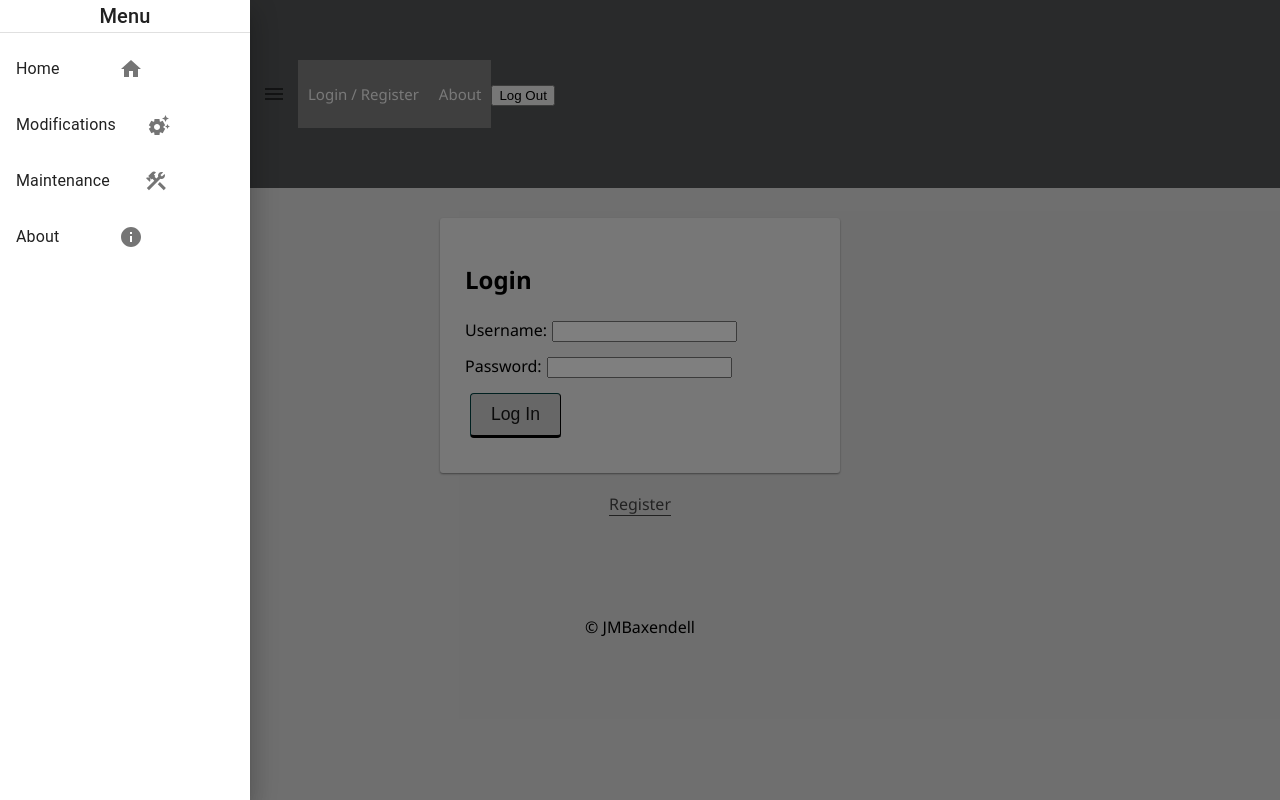
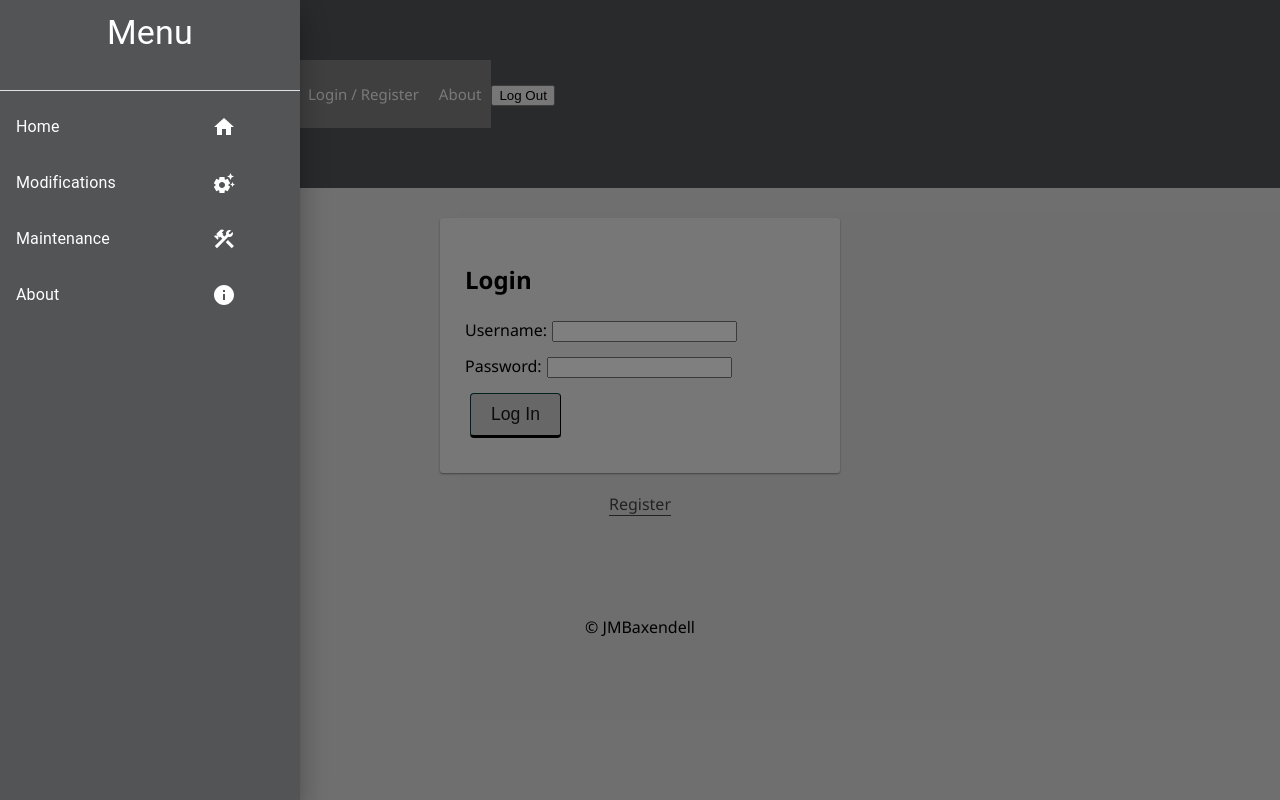
Before and after one commit to Jbaxend1/bored-fronco, a React (Create React App) app: page /#/user in a window 1280 px wide. Both pictures are taken after a click on the button "Navigation Menu". Built offline with nearby package versions, Linux system fonts and the light colour scheme; no server answers.

Commit message:
navigation styling

```diff
--- a/src/components/NavBar/NavBar.jsx
+++ b/src/components/NavBar/NavBar.jsx
@@ -8,8 +8,6 @@ import ListItem from '@mui/material/ListItem';
 import ListItemButton from '@mui/material/ListItemButton';
 import ListItemIcon from '@mui/material/ListItemIcon';
 import ListItemText from '@mui/material/ListItemText';
-import InboxIcon from '@mui/icons-material/MoveToInbox';
-import MailIcon from '@mui/icons-material/Mail';
 import { IconButton, Typography } from '@mui/material';
 import MenuIcon from '@mui/icons-material/Menu';
 import HomeIcon from '@mui/icons-material/Home';
@@ -20,6 +18,7 @@ import InfoIcon from '@mui/icons-material/Info';
 import { Link } from 'react-router-dom';
 import { useState } from 'react';
 import { useHistory } from 'react-router-dom';
+import { minWidth } from '@mui/system';
 
 
 function NavBar({ user }) {
@@ -53,32 +52,56 @@ function NavBar({ user }) {
 
     return (
         <>
-            <IconButton size='large' onClick={() => setDrawerOpen(true)}>
-                <MenuIcon />
+            <IconButton size='large' role={'menu'} aria-label="Navigation Menu" onClick={() => setDrawerOpen(true)}>
+                <MenuIcon/>
             </IconButton>
             <Drawer
+                sx={{ }}
                 anchor='left'
                 open={drawerOpen}
                 onClose={() => setDrawerOpen(false)}
+                PaperProps={{
+                    sx: {
+                        elevation: "14",
+                        backgroundColor: "#525456"
+                    }
+                }}
             >
                 <Box
-                    sx={{ width: 250, textAlign: 'center' }}
+                    sx={{ width: 300, textAlign: 'center'}}
                     role='presentation'
                     onClick={() => setDrawerOpen(false)}
                     onKeyDown={() => setDrawerOpen(false)}
                 >
-                    <Typography variant='h6'>
+                    <Typography variant='h4' color={'white'} padding={'12px'}>
                         Menu
                     </Typography>
-                    <Divider />
-                    <List>
+                    <Divider sx={{ backgroundColor: 'white', marginTop: 3}}/>
+                    <List
+                        sx={{
+                            // selected and (selected + hover) states
+                            '&& .Mui-selected, && .Mui-selected:hover': {
+                                bgcolor: 'red',
+                                '&, & .MuiListItemIcon-root': {
+                                    color: 'pink',
+                                },
+                            },
+                            // hover states
+                            '& .MuiListItemButton-root:hover': {
+                                bgcolor: '#f3be2d',
+                                '&, & .MuiListItemIcon-root': {
+                                    color: '#525456',
+                                },
+                            },
+                        }}
+                    >
                         {itemsList.map((item, index) => {
                             const { text, icon, onClick } = item;
                             return (
-                                <ListItem key={text} onClick={onClick}>
-                                    <ListItemText primary={text} />
-                                    <ListItemButton>
-                                        {icon && <ListItemIcon>{icon}</ListItemIcon>}
+                                <ListItem key={text} onClick={onClick} >
+                                    <ListItemText sx={{ color: 'white'}} primary={text} />
+                                    <ListItemButton sx={{  display: 'flex', justifyContent: 'flex-end', maxWidth: 90}}>
+                                        {icon && <ListItemIcon sx={{ color: 'white'}}>{icon}</ListItemIcon>}
                                     </ListItemButton>
                                 </ListItem>
                             )
```
Also changed, not shown: src/components/Nav/Nav.css (line endings or trailing spaces).
